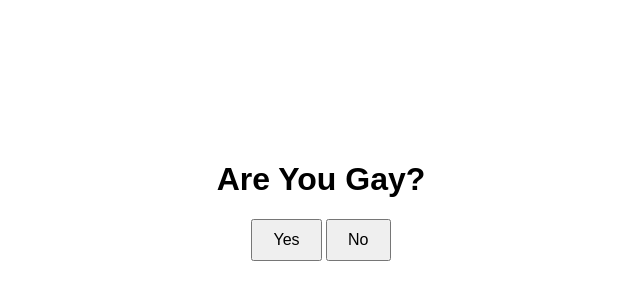
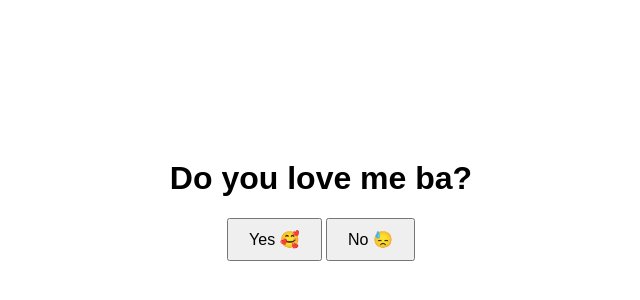
Before and after one commit to SyntaxError1011/love, a plain HTML site: page index.html in a window 1280 px wide. Shown: the part 200-500 px from the top of the page, without its empty margins (319-959 px from the left). Drawn offline with Linux system fonts and the light colour scheme.

Commit message:
Update index.html

```diff
--- a/index.html
+++ b/index.html
@@ -8,10 +8,10 @@
 </head>
 <body>
   <div class="container">
-    <h1>Are You Gay?</h1>
+    <h1>Do you love me ba?</h1>
     <div class="buttons">
-      <button id="yesBtn">Yes</button>
-      <button id="noBtn">No</button>
+      <button id="yesBtn">Yes 🥰</button>
+      <button id="noBtn">No 😓</button>
     </div>
   </div>
 
```
